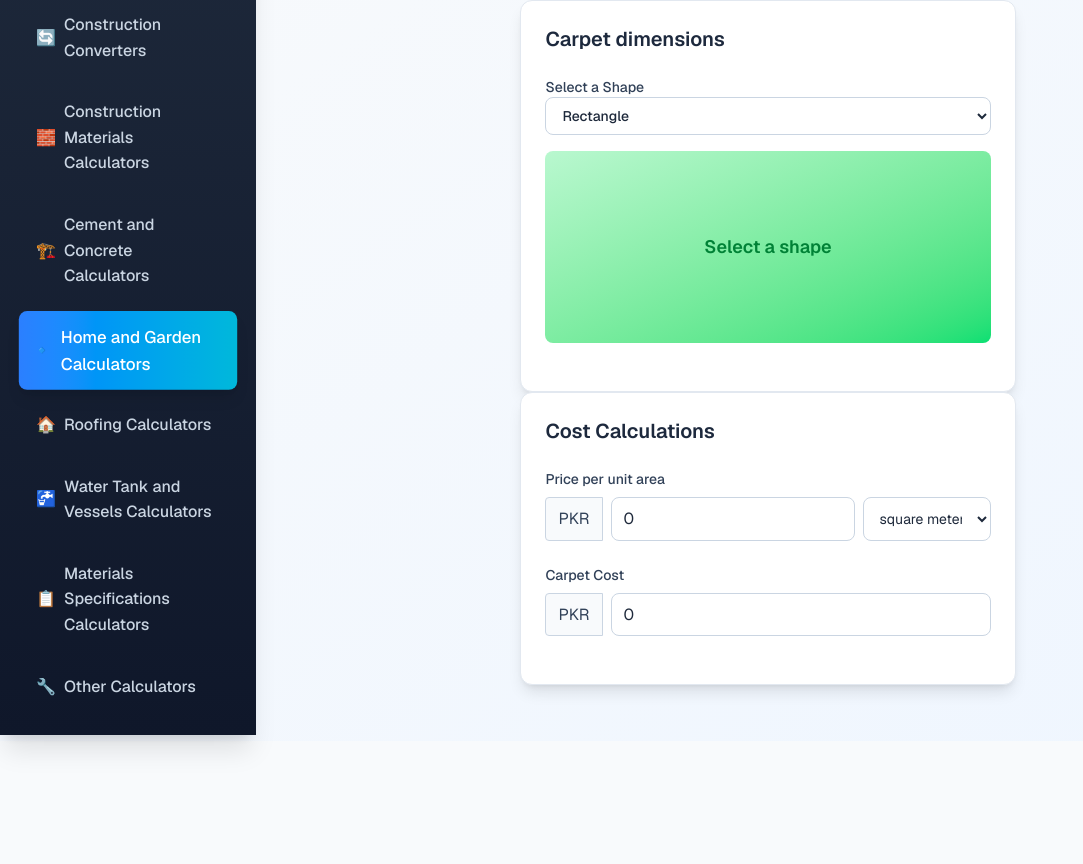
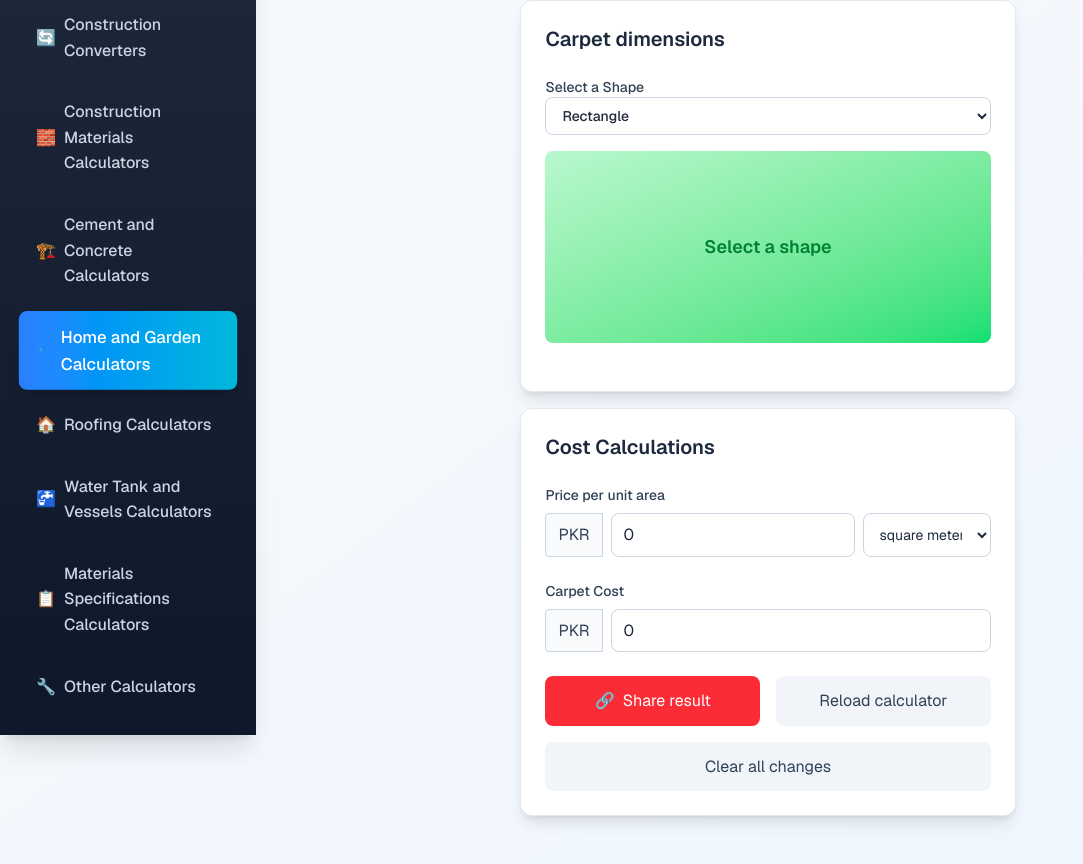
Before and after one commit to AdilAllahdad/calculators, a Next.js app: page /calculators/home-garden/carpet in a window 1280 px wide. Shown: the part 188-1052 px from the top of the page, without its empty margins (0-1083 px from the left). Before the commit the page ends 929 px from the top, so only its background shows below. Built offline with nearby package versions, Linux system fonts and the light colour scheme.

Commit message:
Carpet Calculator
Carpet Calculator Completed

```diff
--- a/src/app/calculators/home-garden/carpet/page.tsx
+++ b/src/app/calculators/home-garden/carpet/page.tsx
@@ -138,12 +138,15 @@ export default function CarpetCalculator() {
     }
 
     const calculateCost = () => {
+      const roundToThreeDecimals = (num: number) => {
+            return Math.round(num * 1000) / 1000;
+        };
         if (price <= 0) {
             setTotalCost(0);
             return;
         }
         const areaInPricingUnit = convertValue(area, areaUnit, priceUnit);
-        const cost = price * areaInPricingUnit;
+        const cost = roundToThreeDecimals(price * areaInPricingUnit);
         setTotalCost(cost);
     };
 
@@ -510,7 +513,7 @@ export default function CarpetCalculator() {
                           </div>
                      )}
                 </div>
-                <div className="bg-white rounded-xl p-6 shadow-lg border border-slate-200 w-full max-w-lg">
+                <div className="bg-white rounded-xl mt-4 p-6 shadow-lg border border-slate-200 w-full max-w-lg">
                      <h2 className='text-xl font-semibold mb-6 text-slate-800'> Cost Calculations</h2>
                      <div className="mb-6">
                         <label className="block text-sm font-medium text-slate-700 mb-2">
@@ -555,6 +558,29 @@ export default function CarpetCalculator() {
                             />
                         </div>
                      </div>
+                     <div className="grid grid-cols-1 gap-4">
+                        <div className="grid grid-cols-2 gap-4">
+                            <button
+                                onClick={shareResult}
+                                className="flex items-center justify-center gap-2 px-4 py-3 bg-red-500 text-white rounded-lg hover:bg-red-600 transition-colors"
+                            >
+                                <span className="text-white">🔗</span>
+                                Share result
+                            </button>
+                            <button
+                                onClick={reloadCalculator}
+                                className="px-4 py-3 bg-slate-100 text-slate-700 rounded-lg hover:bg-slate-200 transition-colors"
+                            >
+                                Reload calculator
+                            </button>
+                        </div>
+                        <button
+                            onClick={clearAll}
+                            className="w-full px-4 py-3 bg-slate-100 text-slate-700 rounded-lg hover:bg-slate-200 transition-colors"
+                        >
+                            Clear all changes
+                        </button>
+                    </div>
                 </div>
         </div>
         </div>
```
